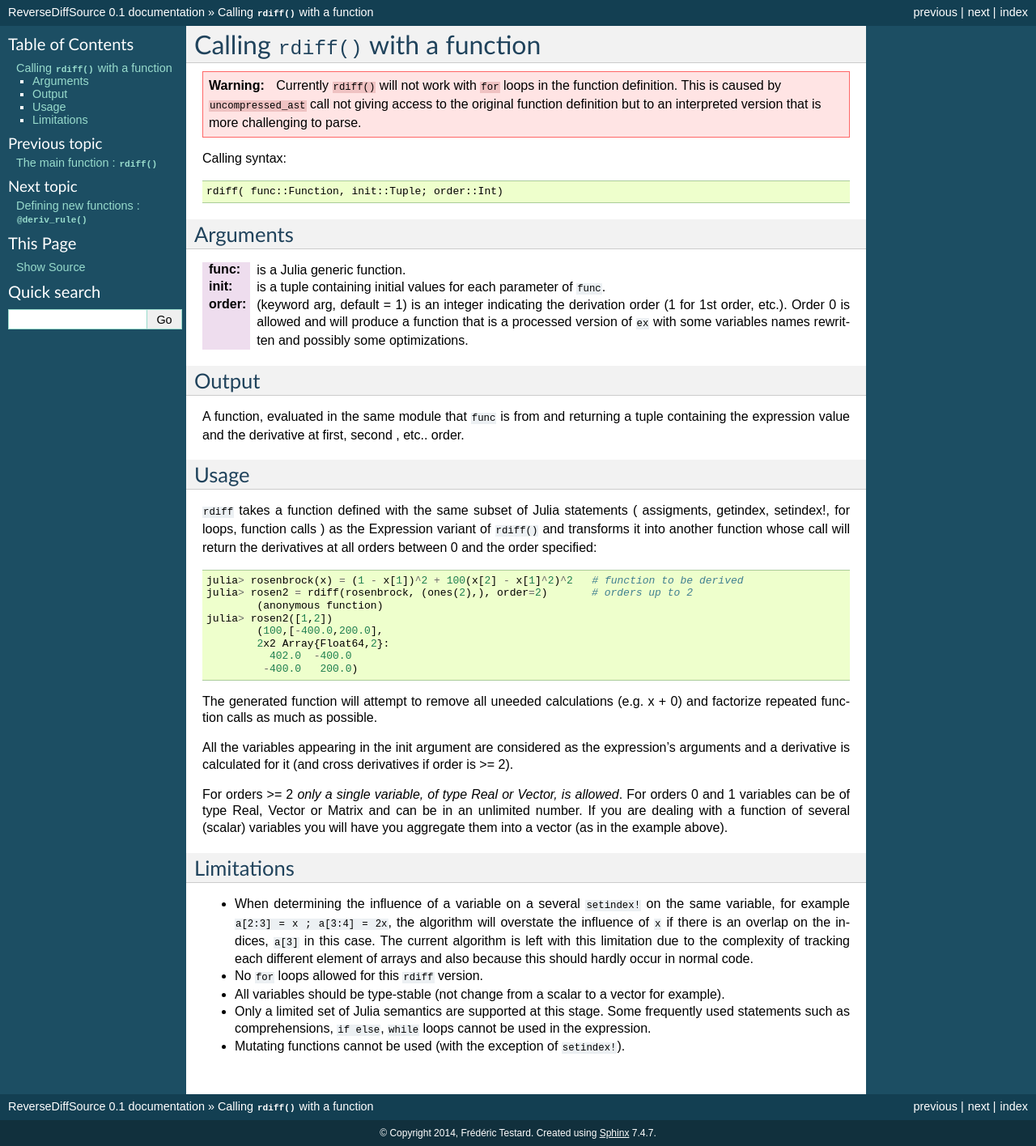
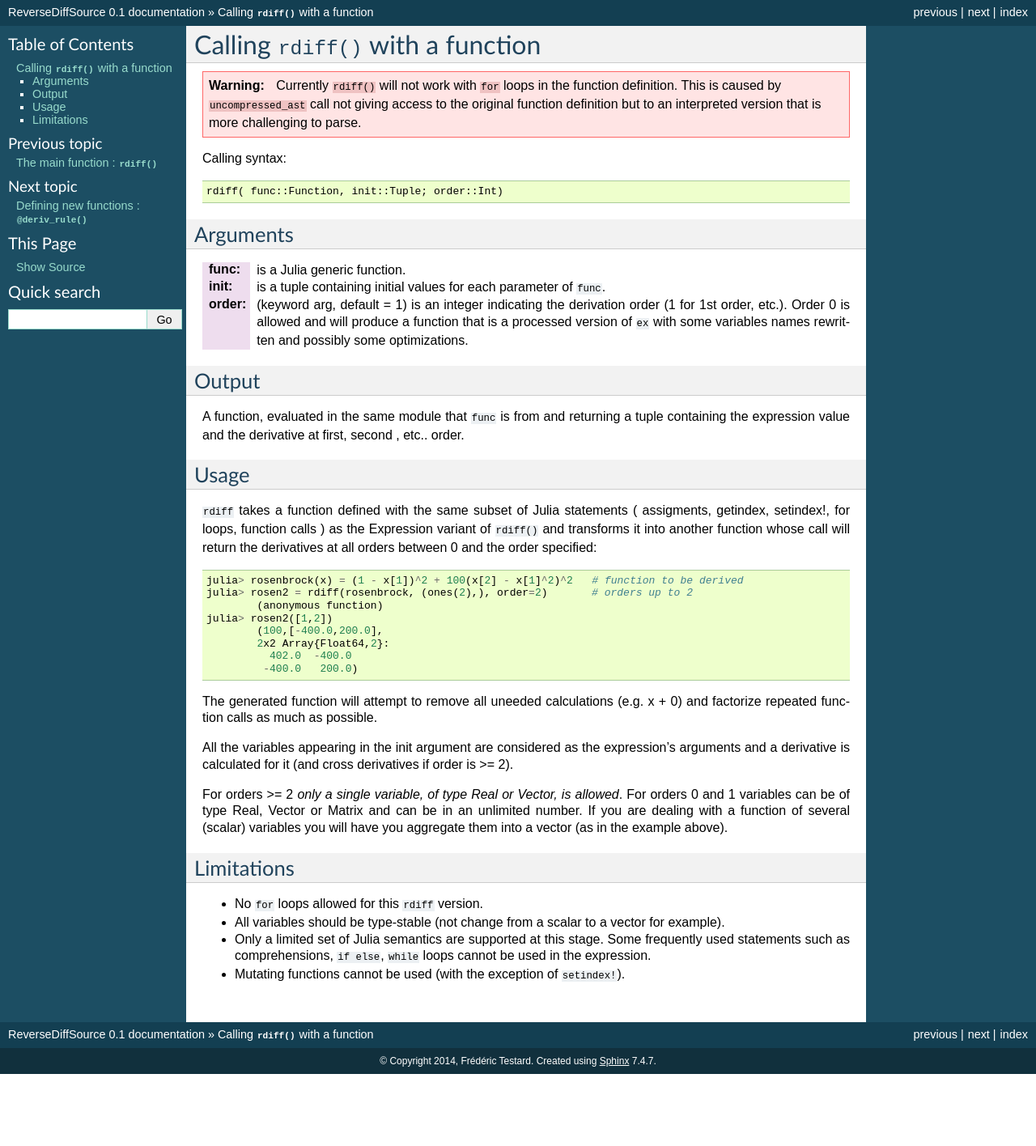
Before and after one commit to JuliaAttic/ReverseDiffSource.jl, a Sphinx documentation site: the page built from doc/maincall2.rst, in a window 1280 px wide. Shown: the whole page at 81% size. Built offline with Sphinx 7.4.7, drawn with Linux system fonts in a browser that asks for light colours; after the commit the page ends 1327 px from its top, so only the background shows below that.

Commit message:
removed limitation on multiple setindex! in docs

```diff
--- a/doc/maincall.rst
+++ b/doc/maincall.rst
@@ -104,8 +104,6 @@ When a second derivative expression is needed, only a single derivation variable
 Limitations
 ^^^^^^^^^^^
 
-* When determining the influence of a variable on a several ``setindex!`` on the same variable, for example ``a[2:3] = x ; a[3:4] = 2x``, the algorithm will overstate the influence of ``x`` if there is an overlap on the indices, ``a[3]`` in this case. The current algorithm is left with this limitation due to the complexity of tracking each different element of arrays and also because this should hardly occur in normal code.
-
 * The canonical implementation of ``for`` loops derivation in reverse accumulation requires the caching of the complete state of each iteration which makes the generated code complex and memory intensive. The current algorithm uses a simpler approach that limits the kind of loops that can be correctly derived : in short, loops should not have any kind of recursivity in them (the calculations of each iteration should not depend on the calculations of previous iterations)::
 
 	# will work
--- a/doc/maincall2.rst
+++ b/doc/maincall2.rst
@@ -47,8 +47,6 @@ For orders >= 2 *only a single variable, of type Real or Vector, is allowed*. Fo
 Limitations
 ^^^^^^^^^^^
 
-* When determining the influence of a variable on a several ``setindex!`` on the same variable, for example ``a[2:3] = x ; a[3:4] = 2x``, the algorithm will overstate the influence of ``x`` if there is an overlap on the indices, ``a[3]`` in this case. The current algorithm is left with this limitation due to the complexity of tracking each different element of arrays and also because this should hardly occur in normal code.
-
 * No ``for`` loops allowed for this ``rdiff`` version.
 
 * All variables should be type-stable (not change from a scalar to a vector for example).
```
